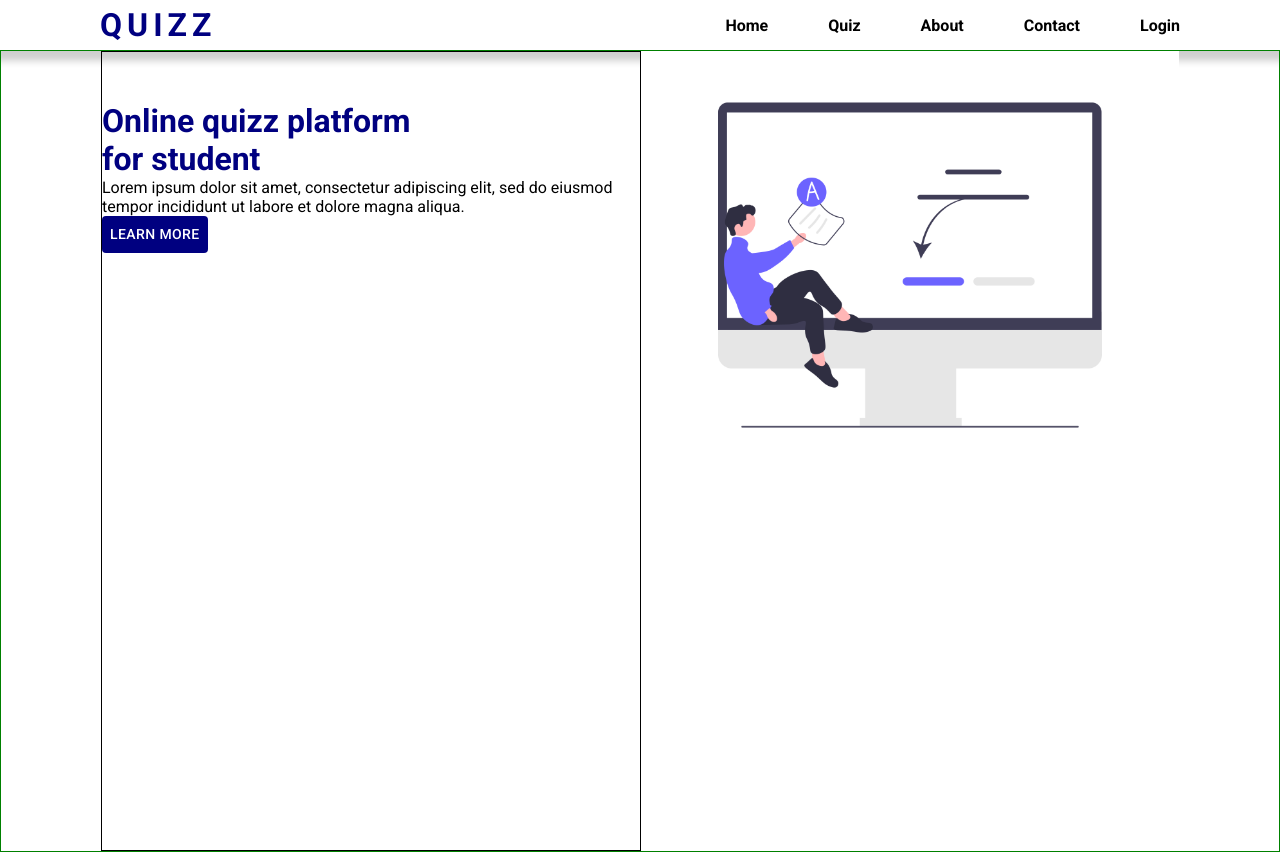
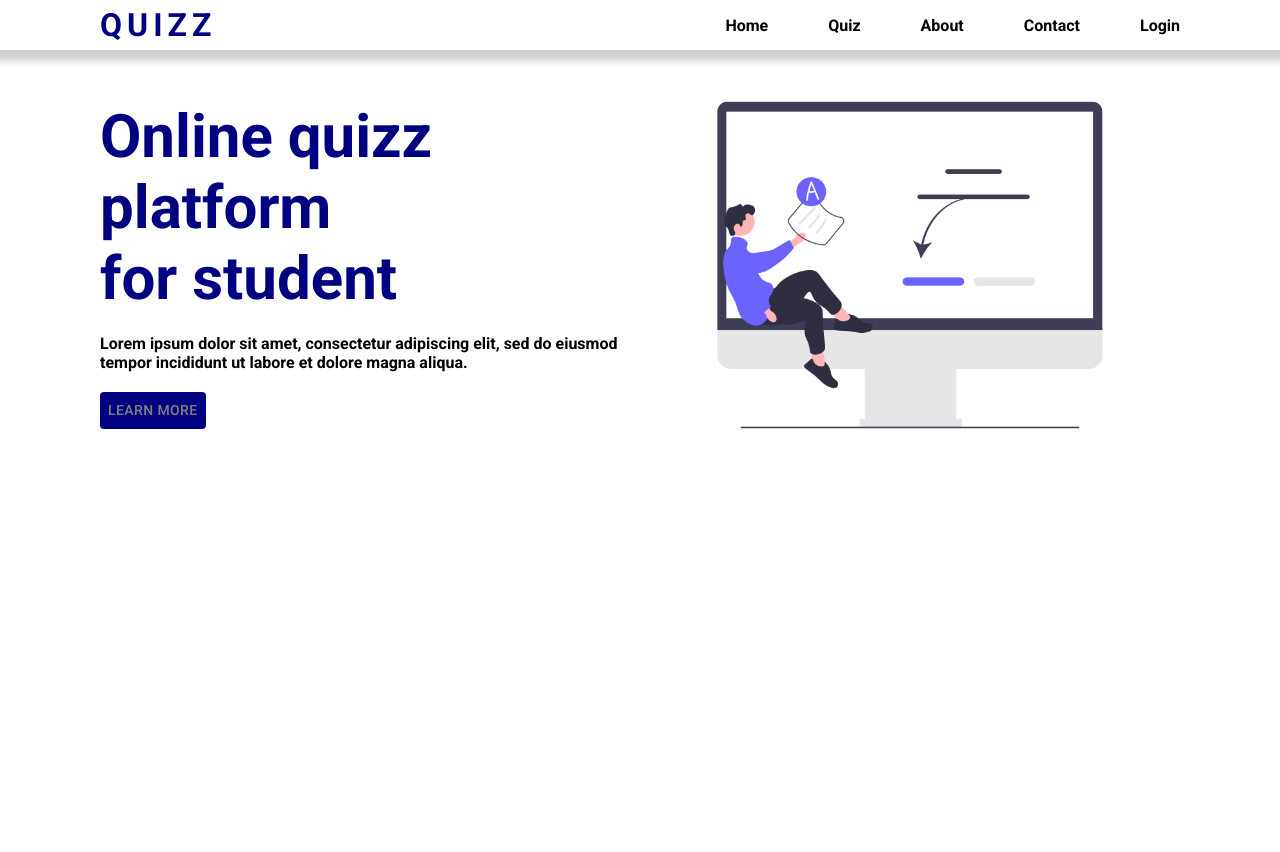
Before and after one commit to su-de-sh/quizzapp, a React (Create React App) app: page / in a window 1280 px wide. After the commit the page ends 800 px from the top, so only its background shows below. Built offline with nearby package versions, Linux system fonts and the light colour scheme.

Commit message:
feat: intro component added

```diff
--- a/src/components/home/Home.js
+++ b/src/components/home/Home.js
@@ -10,15 +10,17 @@ const Home = () => {
         <div className="container">
           <div className="intro">
             <div className="intro-right">
-              <h1 className="title">Online quizz platform</h1>
-              <h1 className="title">for student</h1>
-              <p>
-                Lorem ipsum dolor sit amet, consectetur adipiscing elit, sed do
-                eiusmod tempor incididunt ut labore et dolore magna aliqua.
-              </p>
-              <Button sx={{ background: "navy", color: "#ffffff" }}>
-                Learn more
-              </Button>
+              <div className="right-contain">
+                <h1 className="title">Online quizz platform</h1>
+                <h1 className="title">for student</h1>
+                <p className="loream">
+                  Lorem ipsum dolor sit amet, consectetur adipiscing elit, sed
+                  do eiusmod tempor incididunt ut labore et dolore magna aliqua.
+                </p>
+                <Button sx={{ background: "navy", color: "grey" }}>
+                  Learn more
+                </Button>
+              </div>
             </div>
             <div className="intro-left">
               <img src={picture} alt="pic" />
--- a/src/components/home/home.css
+++ b/src/components/home/home.css
@@ -1,21 +1,20 @@
-.home{
-    border: 1px solid green;
-}
+
 .container{
     padding: 0 100px;
 }
 .intro{
     display: flex;
-    height: 100vh;
 }
 .intro-right{
     flex: 6;
-    border: 1px solid black;
-    padding: 50px 0;
+    display: flex;
+    align-items: center;
 
 }
 .intro-left{
     flex: 6;
+    display: flex;
+    align-items: center;
 }
 img{
     width: 100%;
@@ -23,5 +22,9 @@ img{
 .title{
     color: navy;
     font-weight: bolder;
-    /* font-size: xx-large; */
+    font-size: 60px;
 }
+.loream{
+    margin: 20px 0;
+    font-weight: bold;
+}
--- a/src/components/nav/navbar.css
+++ b/src/components/nav/navbar.css
@@ -5,7 +5,7 @@
     justify-content: space-between;
     align-items: center;
     padding: 0 100px;
-    /* position: sticky; */
+    position: sticky;
     top: 0;
     z-index: 999;
     -webkit-box-shadow: 0px 6px 7px 5px rgba(0,0,0,0.19);
```
